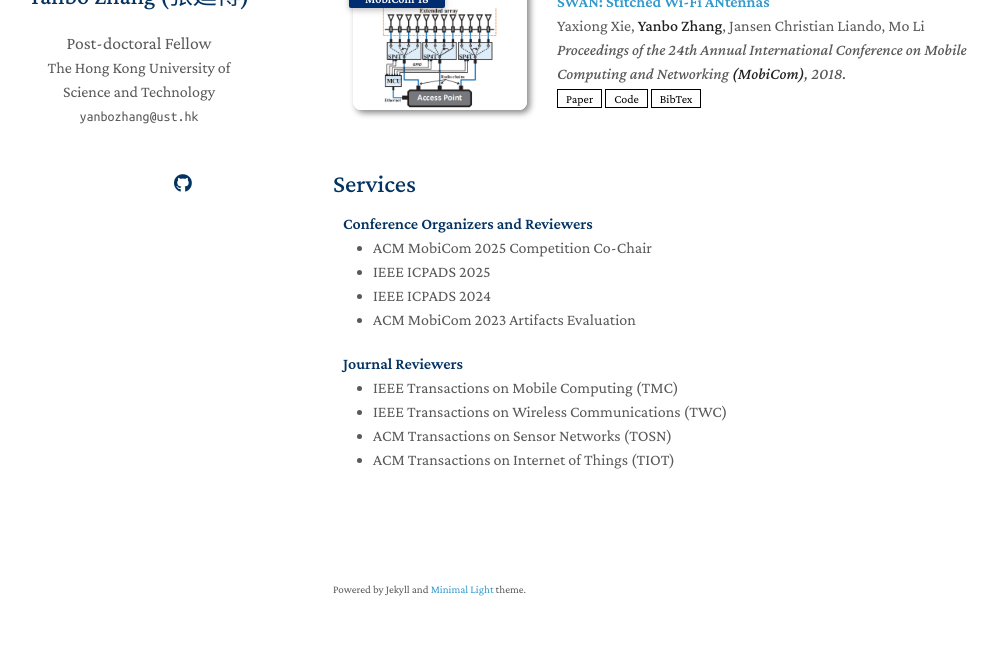
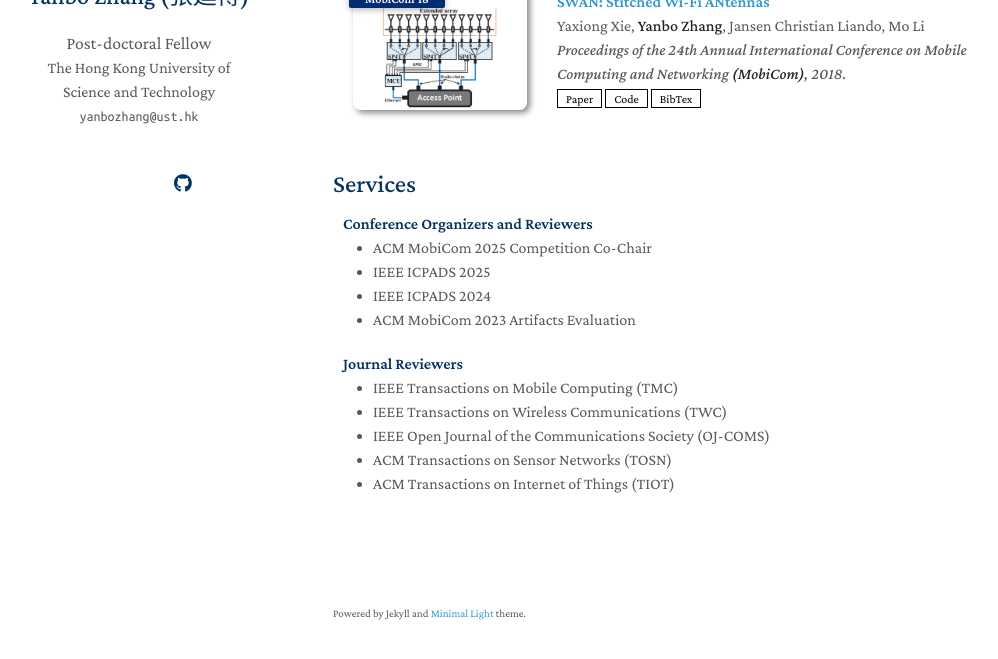
Before and after one commit to yanbozhang003/yanbozhang003.github.io, a Jekyll site: the page built from index.md, in a window 1280 px wide and 900 px high, scrolled down 1742 px, cut to the strip 206-865 px from the top of the window. Shown: the whole strip, without its empty margins (137-1135 px from the left). Built offline with Jekyll 4.4.1, drawn with Linux system fonts in a browser that asks for light colours; nearby versions of some CDN libraries; a style sheet for code colours, icons or effects is not loaded; our own code applies the rules of GitHub Pages for plain Markdown files.

Commit message:
Update services.md

```diff
--- a/_includes/services.md
+++ b/_includes/services.md
@@ -28,6 +28,7 @@
 <ul style="margin:0 0 20px;">
   <li><a href="https://ieeexplore.ieee.org/xpl/RecentIssue.jsp?punumber=7755"><autocolor>IEEE Transactions on Mobile Computing (TMC)</autocolor></a></li>
   <li><a href="https://ieeexplore.ieee.org/xpl/RecentIssue.jsp?punumber=7693"><autocolor>IEEE Transactions on Wireless Communications (TWC)</autocolor></a></li>
+  <li><a href="https://www.comsoc.org/publications/journals/ieee-ojcoms"><autocolor>IEEE Open Journal of the Communications Society (OJ-COMS)</autocolor></a></li>
   <li><a href="https://dl.acm.org/journal/tosn"><autocolor>ACM Transactions on Sensor Networks (TOSN)</autocolor></a></li>
   <li><a href="https://dl.acm.org/journal/tiot"><autocolor>ACM Transactions on Internet of Things (TIOT)</autocolor></a></li>
 </ul>
```
